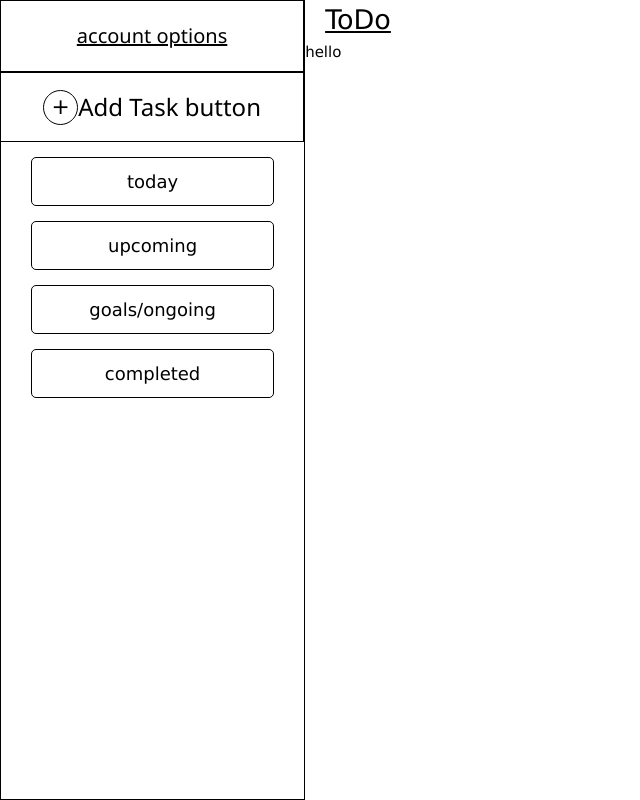
After one commit to EBBD88/ToDo-list-Flask, a Flask app: template templates/upcoming.html in a window 1280 px wide. The commit adds this page. Shown: the whole page, without its empty margins (0-640 px from the left). Run offline with Flask 3, Linux system fonts and the light colour scheme; the template is opened without the code that fills it, so the values that code supplies are empty.

Commit message:
Refactor upcoming tasks route and add corresponding HTML and CSS files

```diff
--- a/app.py
+++ b/app.py
@@ -114,26 +114,6 @@ def home():
     }
     return render_template('home.html', results=results, user_local_date=user_local_date, user_local_datetime=user_local_datetime)
 
-@app.route("/upcoming")
-def upcoming():
-    user_local_date = session.get('user_local_date')
-    user_local_datetime = session.get('user_local_datetime')
-    if not user_local_date or not user_local_datetime:
-        return redirect(url_for('runJS'))  # Ensure we have the local date and datetime
-    user_local_date = fake_date
-
-    upcoming_tasks_sql = """
-                            SELECT *
-                            FROM Tasks
-                            WHERE date(start_time) BETWEEN Date(?, '+1 days') AND Date(?, '+7 days')
-                            AND user_id=?
-                            ORDER by start_time ASC;
-                         """
-    upcoming_tasks_results = query_db(upcoming_tasks_sql, [user_local_date,user_local_date,user_id])
-    results = {
-        'Upcoming_tasks' : upcoming_tasks_results
-    }
-    return render_template('upcoming.html', results=results, user_local_date=user_local_date, user_local_datetime=user_local_datetime)
 
 @app.route("/today")
 def today():
@@ -158,7 +138,26 @@ def today():
 
     return render_template('today.html', results=results, user_local_date=user_local_date, user_local_datetime=user_local_datetime)
 
+@app.route("/upcoming")
+def upcoming():
+    user_local_date = session.get('user_local_date')
+    user_local_datetime = session.get('user_local_datetime')
+    if not user_local_date or not user_local_datetime:
+        return redirect(url_for('runJS'))  # Ensure we have the local date and datetime
+    user_local_date = fake_date
 
+    upcoming_tasks_sql = """
+                            SELECT *
+                            FROM Tasks
+                            WHERE date(start_time) BETWEEN Date(?, '+1 days') AND Date(?, '+7 days')
+                            AND user_id=?
+                            ORDER by start_time ASC;
+                         """
+    upcoming_tasks_results = query_db(upcoming_tasks_sql, [user_local_date,user_local_date,user_id])
+    results = {
+        'Upcoming_tasks' : upcoming_tasks_results
+    }
+    return render_template('upcoming.html', results=results, user_local_date=user_local_date, user_local_datetime=user_local_datetime)
 
 
 
--- /dev/null
+++ b/static/upcoming.css
@@ -0,0 +1,34 @@
+body {
+    display: flex;
+    flex-direction: row;
+    margin: 0;
+    padding: 0;
+    height: 100vh;
+}
+
+.page-display {
+    width: 100%;
+    max-width: 1554px;
+    margin: 0 auto auto auto;
+    height: 100vh;
+    display: flex;
+    flex-direction: column;
+    overflow-y: auto;
+}
+
+.page-display .header {
+    display: flex;
+    align-items: baseline;
+    justify-content: space-between;
+    padding: 0;
+    margin: 0;
+}
+
+.home-button,
+.datetime {
+    height: 7%;
+    margin: 0 20px;
+    padding: 0;
+    font-size: 1.8em;
+    display: inline;
+}
--- a/templates/home.html
+++ b/templates/home.html
@@ -35,7 +35,7 @@
         </div>
     </div>
     <div class="container">
-        <div class="main-tasks">Upcoming</div>
+        <a href="{{ url_for('upcoming') }}" style="text-decoration: none;"><div class="main-tasks">Upcoming</div></a>
         <div class="task-scroll">
             {% for task in results.Upcoming_tasks %}
                 <div class="task-item">
--- a/templates/layout.html
+++ b/templates/layout.html
@@ -25,7 +25,7 @@
             <a href="{{ url_for('today') }}" class="page-button">today</a>
         </div>
         <div>
-            <a href="" class="page-button">upcoming</a>
+            <a href="{{ url_for('upcoming') }}" class="page-button">upcoming</a>
         </div>
         <div>
             <a href="" class="page-button">goals/ongoing</a>
--- /dev/null
+++ b/templates/upcoming.html
@@ -0,0 +1,9 @@
+{% extends "layout.html" %}
+
+{% block links %}
+    <link rel="stylesheet" href="{{url_for('static',filename='upcoming.css')}}">
+{% endblock %}
+
+{% block body %}
+hello
+{% endblock %}
```
